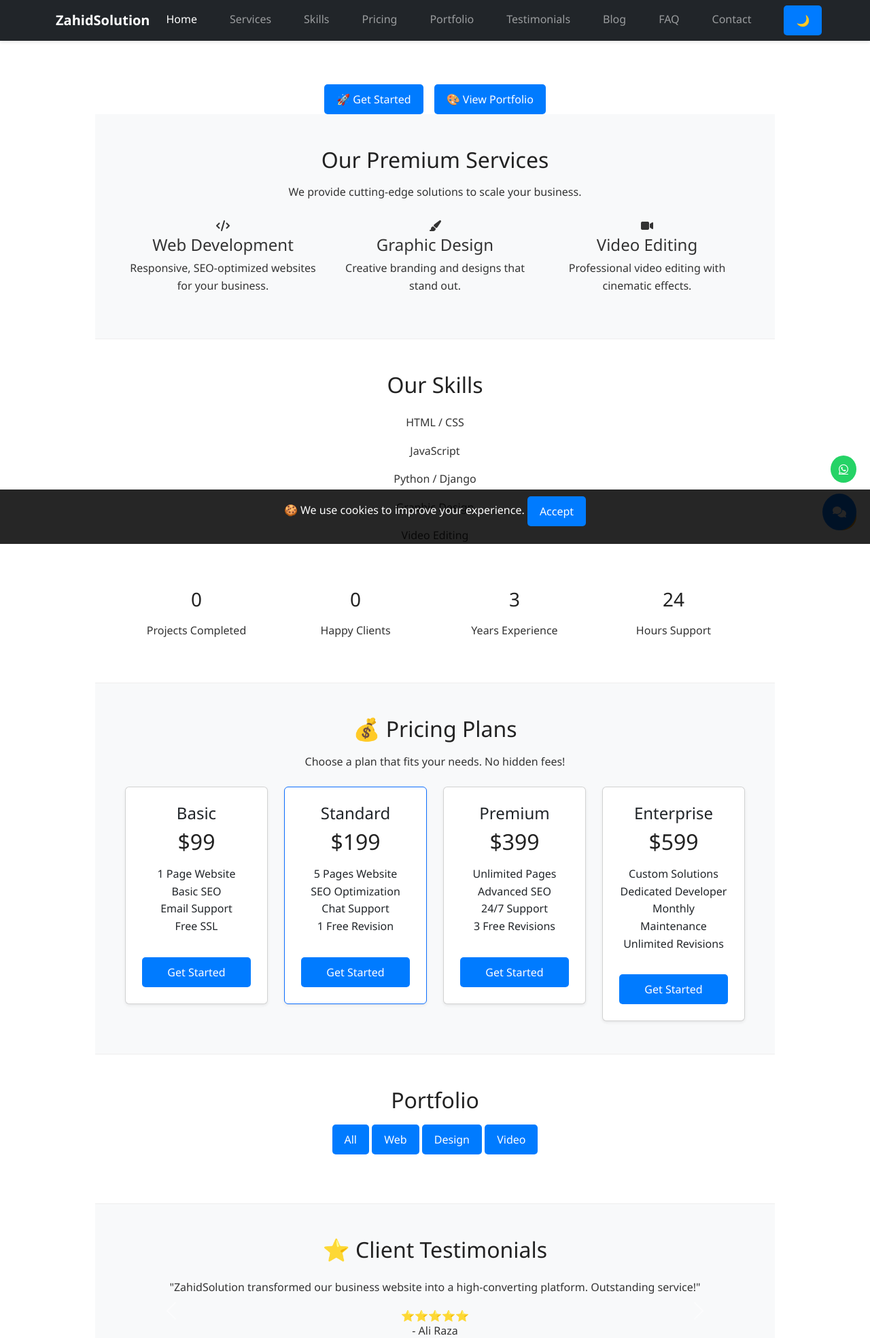
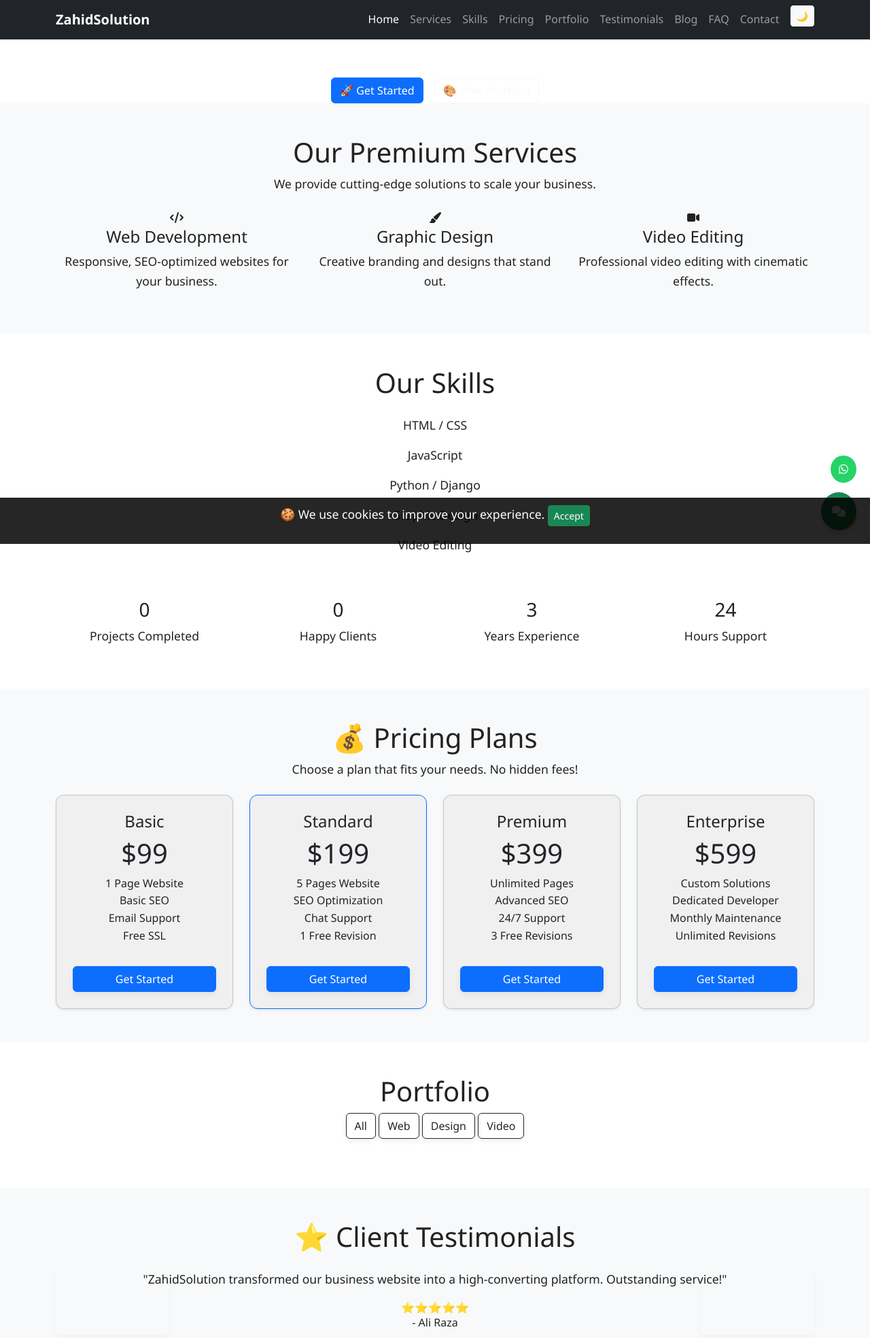
Before and after one commit to zahidsolution/zahidsolution-v3, a Flask app: page / in a window 1280 px wide. Shown: the top 1968 px of the page at 68% size. Run offline with Flask 3, Linux system fonts and the light colour scheme; data that the repository does not hold is empty; some libraries are stand-ins or nearby versions.

Commit message:
Update style.css

```diff
--- a/static/style.css
+++ b/static/style.css
@@ -1,115 +1,196 @@
-/* Reset default styles */
+/* =========================
+   GLOBAL VARIABLES & RESET
+   ========================= */
+:root {
+  --font-main: 'Segoe UI', Tahoma, sans-serif;
+  --color-bg: #ffffff;
+  --color-text: #222222;
+  --color-primary: #0077ff;
+  --color-secondary: #005fcc;
+  --color-accent: #f0f0f0;
+  --color-footer-bg: #f9f9f9;
+  --color-footer-text: #444444;
+  --transition-speed: 0.3s;
+  --shadow-soft: 0 4px 8px rgba(0,0,0,0.06);
+}
+
+@media (prefers-color-scheme: dark) {
+  :root {
+    --color-bg: #181818;
+    --color-text: #eeeeee;
+    --color-primary: #3399ff;
+    --color-secondary: #66b2ff;
+    --color-accent: #2a2a2a;
+    --color-footer-bg: #111111;
+    --color-footer-text: #cccccc;
+    --shadow-soft: 0 4px 8px rgba(0,0,0,0.3);
+  }
+}
+
 * {
   margin: 0;
   padding: 0;
   box-sizing: border-box;
-  scroll-behavior: smooth;
 }
 
-/* Global styles */
 body {
-  font-family: 'Segoe UI', Tahoma, Geneva, Verdana, sans-serif;
+  font-family: var(--font-main);
+  background: var(--color-bg);
+  color: var(--color-text);
   line-height: 1.6;
-  background-color: #ffffff;
-  color: #333333;
+  transition: background var(--transition-speed), color var(--transition-speed);
 }
 
-/* Navbar */
-nav {
-  background-color: #f8f9fa;
-  padding: 1rem 2rem;
-  box-shadow: 0 2px 5px rgba(0, 0, 0, 0.1);
-  position: sticky;
-  top: 0;
-  z-index: 1000;
+/* =========================
+   LAYOUT & ELEMENTS
+   ========================= */
+header, nav, section, footer {
+  width: 100%;
 }
 
-nav ul {
-  list-style: none;
-  display: flex;
-  justify-content: center;
-  gap: 2rem;
+a {
+  color: var(--color-primary);
+  text-decoration: none;
+  transition: color var(--transition-speed);
+}
+a:hover {
+  color: var(--color-secondary);
 }
 
-nav ul li a {
-  text-decoration: none;
-  color: #333;
-  font-weight: bold;
-  padding: 8px 12px;
-  transition: background 0.3s, color 0.3s;
+button {
+  font: inherit;
+  padding: 0.6rem 1.2rem;
+  background: var(--color-primary);
+  color: #fff;
+  border: none;
+  border-radius: 8px;
+  cursor: pointer;
+  transition: background var(--transition-speed), transform var(--transition-speed);
+  box-shadow: var(--shadow-soft);
+}
+button:hover {
+  background: var(--color-secondary);
+  transform: translateY(-2px);
 }
 
-nav ul li a:hover {
-  background-color: #007bff;
-  color: white;
-  border-radius: 5px;
+/* =========================
+   SCROLL ANIMATIONS
+   ========================= */
+[data-animate] {
+  opacity: 0;
+  transform: translateY(20px);
+  transition: opacity 0.8s ease, transform 0.8s ease;
+}
+[data-animate].visible {
+  opacity: 1;
+  transform: translateY(0);
 }
 
-/* Sections */
-section {
-  padding: 4rem 2rem;
-  max-width: 1000px;
-  margin: auto;
-  border-bottom: 1px solid #eee;
+/* Animation Trigger (pure CSS + Intersection Observer in HTML once) */
+/* No HTML changes needed except adding data-animate to elements */
+
+/* =========================
+   PROFESSIONAL FOOTER
+   ========================= */
+footer {
+  background: var(--color-footer-bg);
+  color: var(--color-footer-text);
+  padding: 2rem 1rem 1rem;
+  border-top: 1px solid rgba(0,0,0,0.05);
 }
 
-section:last-of-type {
-  border-bottom: none;
+.footer-container {
+  display: grid;
+  grid-template-columns: repeat(auto-fit, minmax(200px, 1fr));
+  gap: 2rem;
+  max-width: 1200px;
+  margin: auto;
 }
 
-h1, h2, h3 {
-  color: #222;
+.footer-column h3 {
+  font-size: 1.1rem;
   margin-bottom: 1rem;
-  text-align: center;
+  color: var(--color-primary);
 }
 
-/* Buttons */
-button, .btn {
-  background-color: #007bff;
-  color: white;
-  padding: 10px 18px;
-  border: none;
-  border-radius: 5px;
-  cursor: pointer;
-  transition: 0.3s;
-  font-size: 1rem;
+.footer-column ul {
+  list-style: none;
+}
+.footer-column ul li {
+  margin-bottom: 0.6rem;
+}
+.footer-column ul li a {
+  color: var(--color-footer-text);
+  font-size: 0.95rem;
+}
+.footer-column ul li a:hover {
+  color: var(--color-primary);
 }
 
-button:hover, .btn:hover {
-  background-color: #0056b3;
+/* Social Icons */
+.footer-social {
+  display: flex;
+  gap: 0.8rem;
+}
+.footer-social a {
+  display: inline-block;
+  width: 32px;
+  height: 32px;
+  border-radius: 50%;
+  background: var(--color-accent);
+  display: flex;
+  align-items: center;
+  justify-content: center;
+  color: var(--color-footer-text);
+  transition: background var(--transition-speed), color var(--transition-speed);
+}
+.footer-social a:hover {
+  background: var(--color-primary);
+  color: #fff;
 }
 
-/* Footer */
-footer {
-  background-color: #f0f0f0;
-  padding: 1rem;
+/* Bottom Bar */
+.footer-bottom {
   text-align: center;
-  font-size: 0.9rem;
-  color: #555;
+  font-size: 0.85rem;
+  margin-top: 1.5rem;
+  border-top: 1px solid rgba(0,0,0,0.05);
+  padding-top: 1rem;
+  color: var(--color-footer-text);
 }
 
-/* Contact/Feedback Form */
-form input,
-form textarea {
-  width: 100%;
-  padding: 10px;
-  margin-top: 10px;
-  border: 1px solid #ccc;
-  border-radius: 5px;
+/* =========================
+   RESPONSIVE TYPOGRAPHY
+   ========================= */
+h1, h2, h3, h4, h5 {
+  line-height: 1.2;
+}
+h1 { font-size: clamp(2rem, 5vw, 3rem); }
+h2 { font-size: clamp(1.5rem, 4vw, 2.5rem); }
+p { font-size: clamp(0.95rem, 2.5vw, 1.1rem); }
+
+/* =========================
+   CARDS / CONTENT BOXES
+   ========================= */
+.card {
+  background: var(--color-accent);
+  padding: 1.5rem;
+  border-radius: 12px;
+  box-shadow: var(--shadow-soft);
+  transition: transform var(--transition-speed);
+}
+.card:hover {
+  transform: translateY(-4px);
 }
 
-form label {
-  font-weight: bold;
-}
-
-/* Responsive */
+/* =========================
+   MEDIA QUERIES
+   ========================= */
 @media (max-width: 768px) {
-  nav ul {
-    flex-direction: column;
-    gap: 1rem;
+  .footer-container {
+    text-align: center;
   }
-
-  section {
-    padding: 2rem 1rem;
+  .footer-social {
+    justify-content: center;
   }
-}
+  }
```
